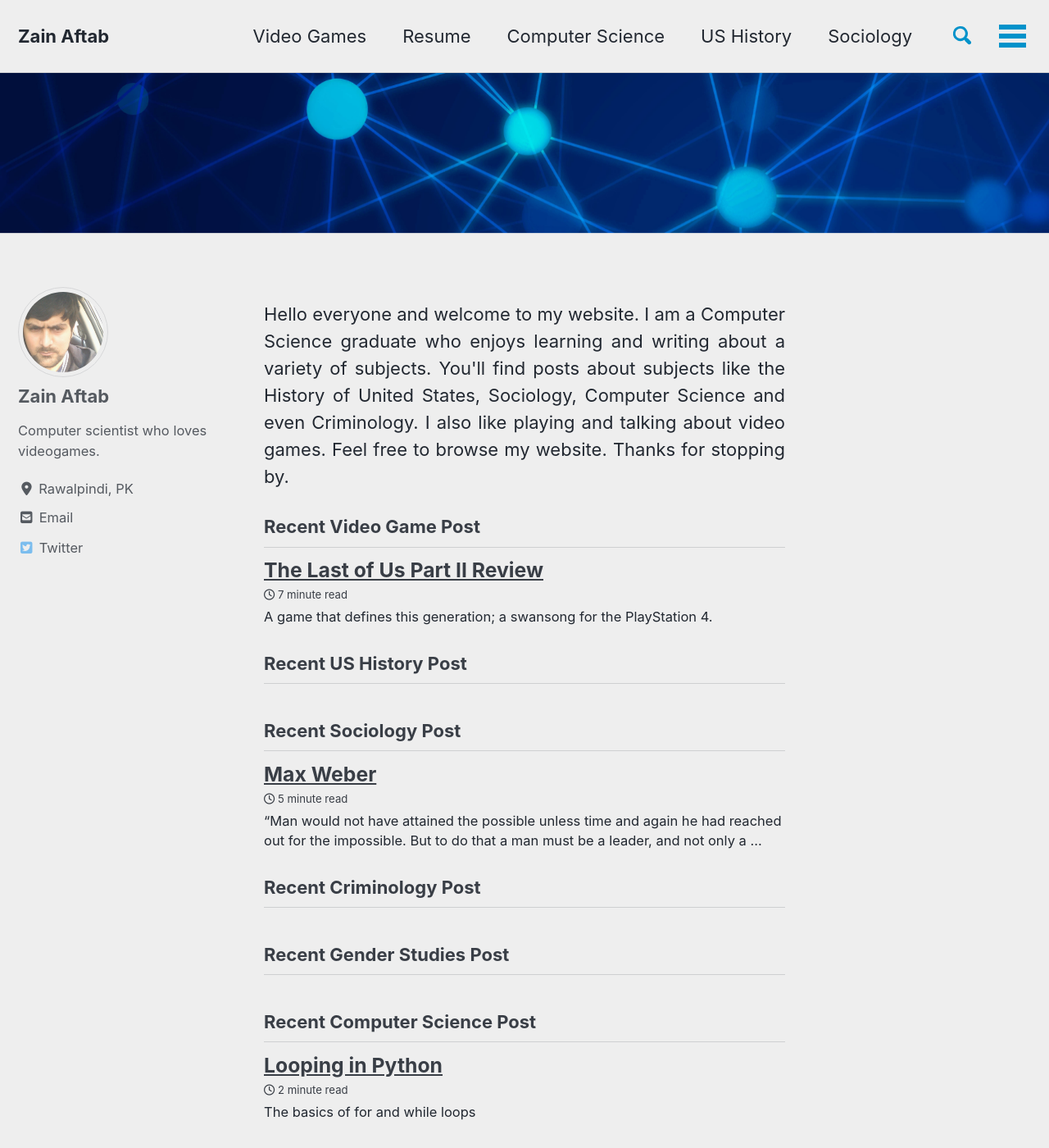
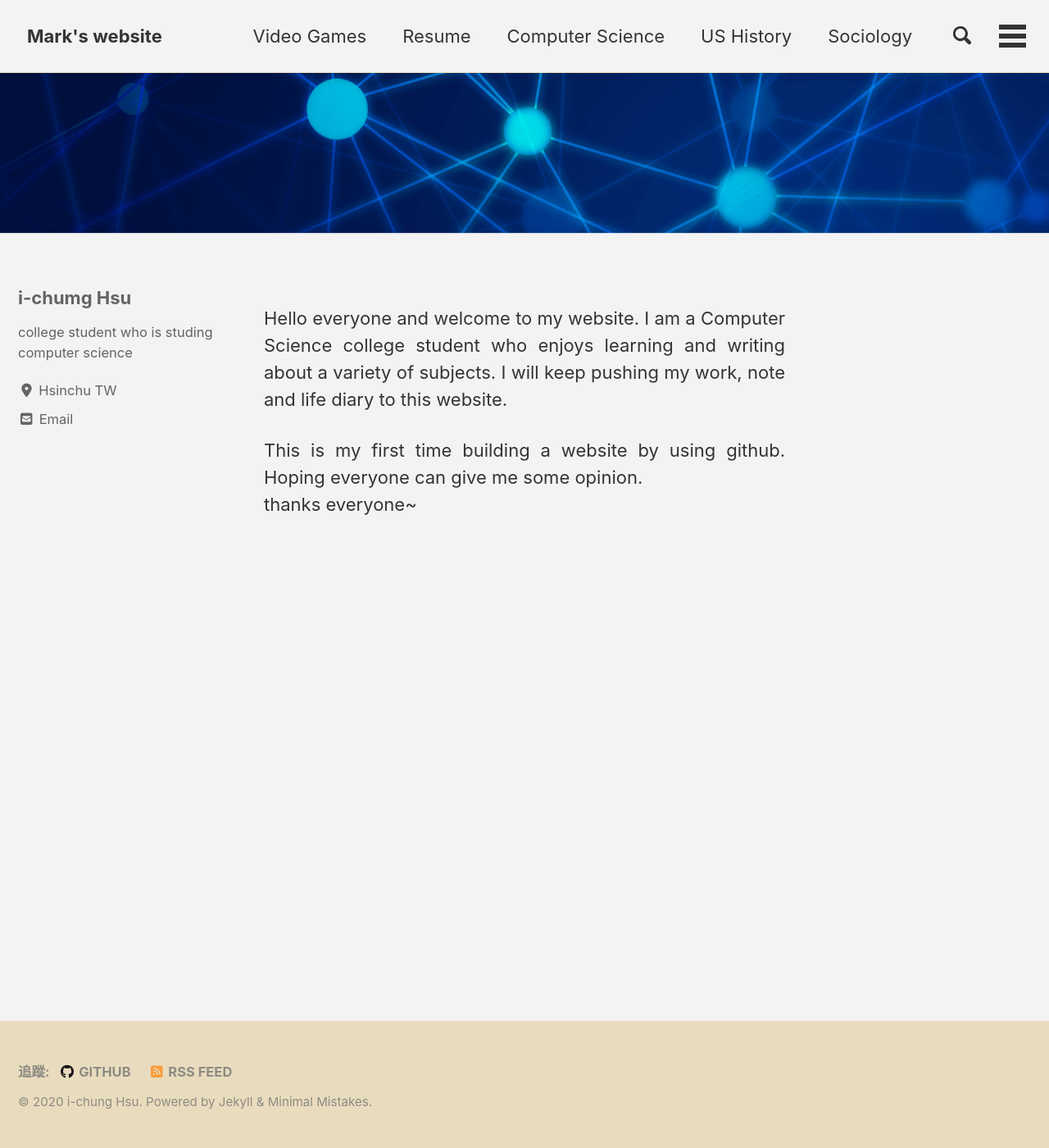
Before and after one commit to markhsumark/markhsumark.github.io, a Jekyll site: the page built from index.html, in a window 1280 px wide and 1400 px high. Shown: the whole window at 82% size. Built offline with Jekyll 4.4.1, drawn with Linux system fonts in a browser that asks for light colours; cached includes are drawn as plain includes; nearby versions of some CDN libraries; the list of posts is cut into pages by our own code; some of the changed text lies outside the part shown.

Commit message:
first page test (haven't delete origin file)

```diff
--- a/_config.yml
+++ b/_config.yml
@@ -12,20 +12,20 @@
 
 # theme                  : "minimal-mistakes-jekyll"
 # remote_theme           : "mmistakes/minimal-mistakes"
-minimal_mistakes_skin    : "air" # "air", "aqua", "contrast", "dark", "dirt", "neon", "mint", "plum", "sunrise"
+minimal_mistakes_skin    : "dirt" # "air", "aqua", "contrast", "dark", "dirt", "neon", "mint", "plum", "sunrise"
 
 # Site Settings
-locale                   : "en-US"
-title                    : "Zain Aftab"
+locale                   : "zh-TW"
+title                    : "Mark's website"
 title_separator          : "-"
 subtitle                 : # site tagline that appears below site title in masthead
-name                     : "Zain Aftab"
+name                     : "i-chung Hsu"
 description              : "Personal Blog"
 url                      : # the base hostname & protocol for your site e.g. "https://mmistakes.github.io"
 baseurl                  : # the subpath of your site, e.g. "/blog"
 repository               : # GitHub username/repo-name e.g. "mmistakes/minimal-mistakes"
 teaser                   : # path of fallback teaser image, e.g. "/assets/images/500x300.png"
-logo                     : # path of logo image to display in the masthead, e.g. "/assets/images/88x88.png"
+logo                     : /image/logo.jpg # path of logo image to display in the masthead, e.g. "/assets/images/88x88.png"
 masthead_title           : # overrides the website title displayed in the masthead, use " " for no title
 # breadcrumbs            : false # true, false (default)
 words_per_minute         : 200
@@ -93,21 +93,21 @@ analytics:
 
 # Site Author
 author:
-  name             : "Zain Aftab"
-  avatar           : "/images/profile_picture.JPG" # path of avatar image, e.g. "/assets/images/bio-photo.jpg"
-  bio              : "Computer scientist who loves videogames."
-  location         : "Rawalpindi, PK"
+  name             : "i-chumg Hsu"
+  avatar           : # "/images/profile_picture.JPG" # path of avatar image, e.g. "/assets/images/bio-photo.jpg"
+  bio              : "college student who is studing computer science"
+  location         : "Hsinchu TW"
   email            : # email
   links:
     - label: "Email"
       icon: "fas fa-fw fa-envelope-square"
-      url: "mailto:zainaftab2225@gmail.com"
+      url: "tulsa0415@gmail.com"
     - label: "Website"
       icon: "fas fa-fw fa-link"
       # url: "https://your-website.com"
     - label: "Twitter"
       icon: "fab fa-fw fa-twitter-square"
-      url: "https://twitter.com/zainaftab2225"
+      #url: "https://twitter.com/zainaftab2225"
     - label: "Facebook"
       icon: "fab fa-fw fa-facebook-square"
       # url: "https://facebook.com/"
@@ -123,7 +123,7 @@ footer:
   links:
     - label: "Twitter"
       icon: "fab fa-fw fa-twitter-square"
-      url: "https://twitter.com/zainaftab2225"
+      #url: "https://twitter.com/zainaftab2225"
     - label: "Facebook"
       icon: "fab fa-fw fa-facebook-square"
       # url:
@@ -266,6 +266,9 @@ compress_html:
     envs: development
 
 collections:
+  about:
+    output: true
+    permalink: /:collection/:path/
   css:
     output: true
     permalink: /:collection/:path/
--- a/_layouts/home.html
+++ b/_layouts/home.html
@@ -2,12 +2,19 @@
 layout: archive
 ---
 <div class="home-text" style="text-align:justify">
-Hello everyone and welcome to my website. I am a Computer Science graduate who enjoys learning and writing about a variety of subjects.
-You'll find posts about subjects like the History of United States, Sociology, Computer Science and even Criminology. I also like playing and talking
-about video games. Feel free to browse my website. Thanks for stopping by.
+    <p>
+        Hello everyone and welcome to my website. I am a Computer Science college student who enjoys learning and writing about a variety of subjects.
+        I will keep pushing my work, note and life diary to this website.
+    </p>
+    <p>
+        This is my first time building a website by using github. Hoping everyone can give me some opinion.
+        <br>
+        thanks everyone~
+    </p>
 </div>
 
 
+<!--
 <h3 class="archive__subtitle">{{ site.data.ui-text[site.locale].recent_videogame_post | default: "Recent Video Game Post" }}</h3>
 {% assign post = site.videogames.last %}
 {% include archive-single.html sort_by='date' sort_order='reverse' %}
@@ -31,3 +38,4 @@ about video games. Feel free to browse my website. Thanks for stopping by.
 <h3 class="archive__subtitle">{{ site.data.ui-text[site.locale].recent_cs_post | default: "Recent Computer Science Post" }}</h3>
 {% assign post = site.computerscience.last %}
 {% include archive-single.html sort_by='date' sort_order='reverse' %}
+-->
```
Also changed, not shown: about/hello!!.md (added, +7 -0 lines), coffee/index.md (added, +9 -0 lines), images/logo.jpg (added), images/profile_picture.JPG (deleted).
